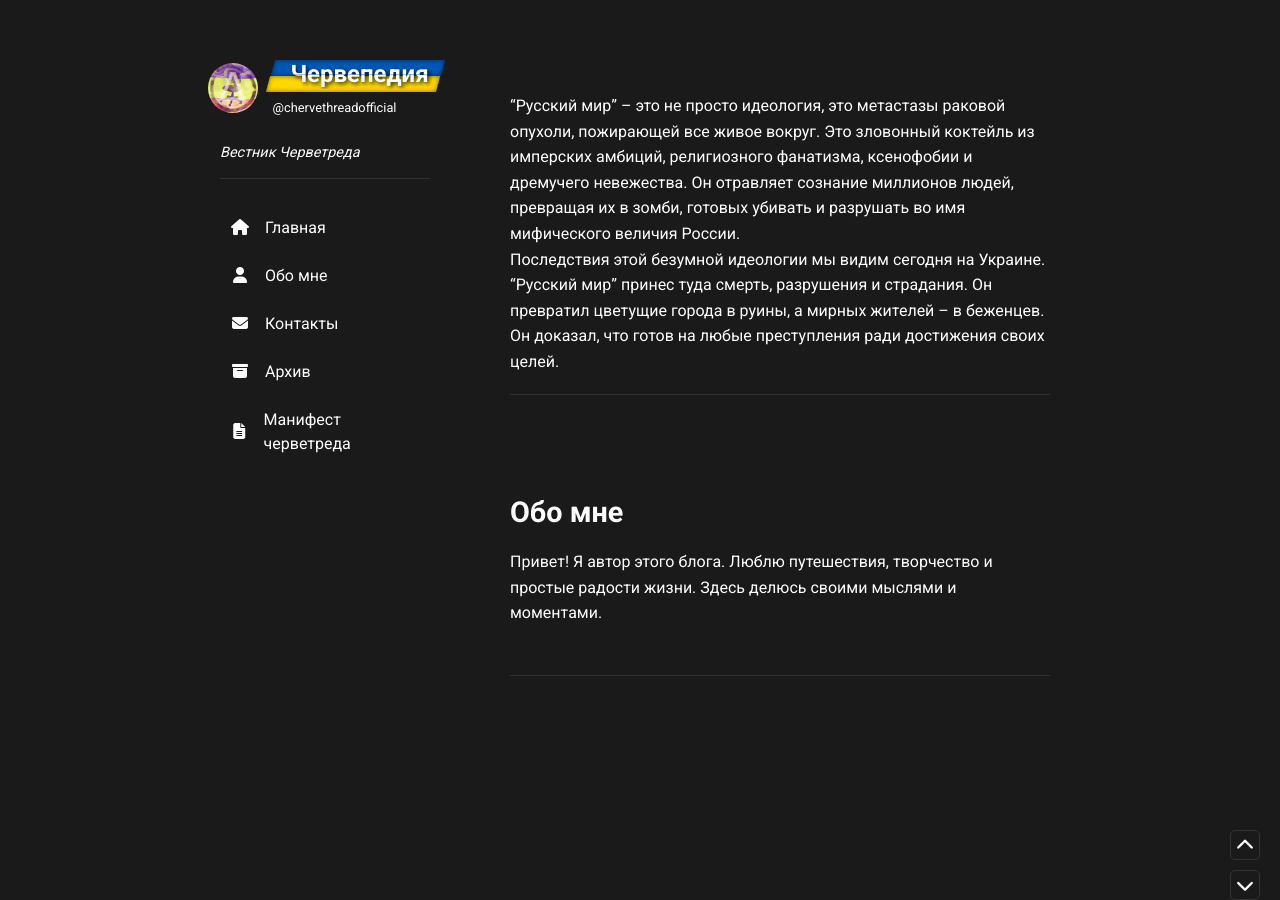
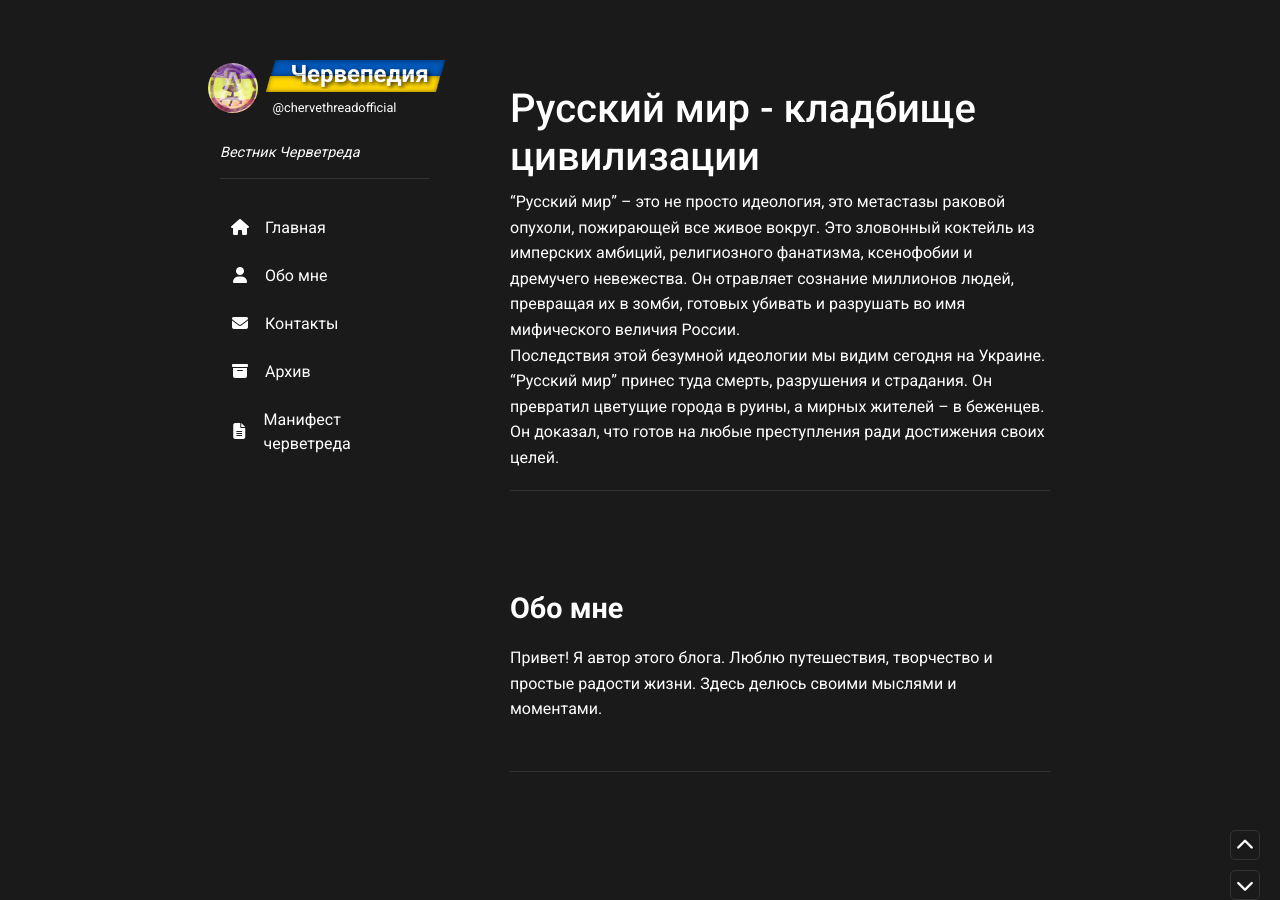
Before and after one commit to chervepediya/chervepediya.github.io, a Jekyll site: the page built from _posts/2024-03-08-russkiy-mir.md, in a window 1280 px wide and 900 px high. Built offline with Jekyll 4.4.1, drawn with Linux system fonts in a browser that asks for light colours; nearby versions of some CDN libraries; our own code applies the rules of GitHub Pages for plain Markdown files; a script that is not in the unit is left out.

Commit message:
Update 2024-03-08-russkiy-mir.md

```diff
--- a/_posts/2024-03-08-russkiy-mir.md
+++ b/_posts/2024-03-08-russkiy-mir.md
@@ -1,5 +1,5 @@
 ---
-title: "Русский мир" - кладбище цивилизации
+title: Русский мир - кладбище цивилизации
 description: Червепедия - Разрушительная идеология "русского мира" и её последствия для России и окружающих стран.
 date: 2024-03-08
 layout: post
```
